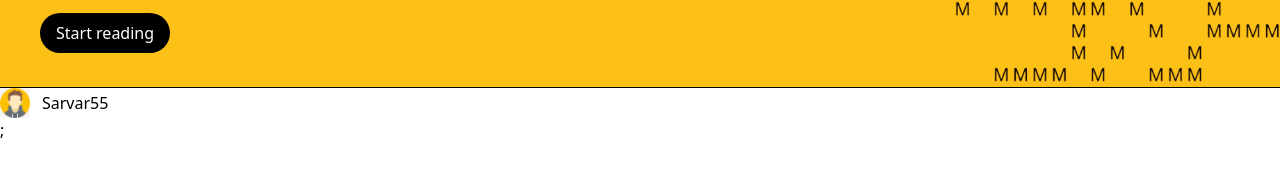
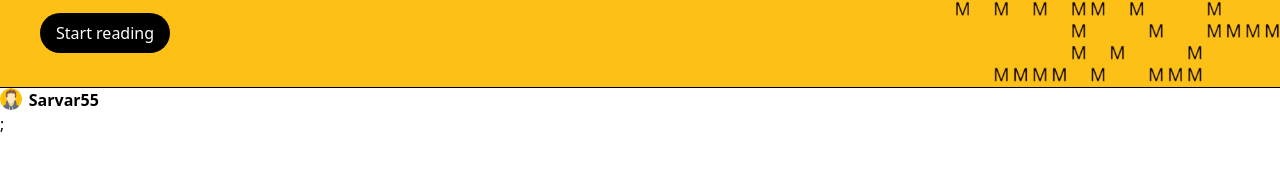
Before and after one commit to Sarvar55/cleanReadsFrontend, a Next.js app: page / in a window 1280 px wide. Shown: the part 359-536 px from the top of the page. Built offline with nearby package versions, Linux system fonts and the light colour scheme.

Commit message:
feat: profilecard andposrcard addedand implemented

```diff
--- /dev/null
+++ b/components/PostCard/PostCard.js
@@ -0,0 +1,56 @@
+import Image from 'next/image';
+import bookmark from '../..//public/images/bookmark.svg';
+import Logo from '../../public/images/medium.png';
+import Profilecard from '../profile-card/Profilecard';
+const styles = {
+  wrapper: 'flex max-w-[46rem] h-[10rem] items-center gap-[1rem]',
+  authorContainer: 'flex gap-[.4rem]',
+  authorImage: 'obkect-cover',
+  authorImageContainer:
+    'grid pleace-items-center rounded-full overflow-hidden h-[1.4rem] w-[1.4rem]',
+  postDetails: 'flex-[2.5rem] flex flex-col',
+  authorName: 'font-semibold',
+  title: 'font-bold text-2xl',
+  brefing: 'text-[#787878]',
+  detailsContainer: 'flex items-center justify-between text-[#787878]',
+  articleDetails: 'my-2 text-[.8rem]',
+  category: 'bg-[#F2F3F2] p-1 rounded-full',
+  bookmarkContainer: 'cursor-pointer',
+};
+
+const PostCard = () => {
+  const userDetail = {
+    username: 'Sarvar55',
+    image: null,
+  };
+  return (
+    <div className={styles.wrapper}>
+      <div className={styles.postDetails}>
+        <Profilecard userDetail={userDetail} />{' '}
+        <h1 className={styles.title}>
+          {' '}
+          I Asked Leading Covid Scientists Off the Record About the Virus s
+          Origins and the{' '}
+        </h1>{' '}
+        <div className={styles.brefing}> Here s what they told me </div>{' '}
+        <div className={styles.detailsContainer}>
+          <span className={styles.articleDetails}>
+            {' '}
+            Mar 8· 5 min read· <span className={styles.category}>
+              {' '}
+              Coding{' '}
+            </span>{' '}
+          </span>{' '}
+          <span className={styles.bookmarkContainer}>
+            <Image src={bookmark} alt="bookmark" width={20} height={20} />{' '}
+          </span>{' '}
+        </div>{' '}
+      </div>{' '}
+      <div className={styles.thumbnailContainer}>
+        <Image src={Logo} height={100} width={100} alt="s" />{' '}
+      </div>{' '}
+    </div>
+  );
+};
+
+export default PostCard;
--- a/components/profile-card/Profilecard.js
+++ b/components/profile-card/Profilecard.js
@@ -1,20 +1,28 @@
 import Image from 'next/image';
 import avatar from '../..//public/images/avatar.png';
-
+const styles = {
+  authorContainer: 'flex gap-[.4rem]',
+  authorImage: 'object-cover',
+  authorName: 'font-semibold',
+  authorImageContainer:
+    'grid pleace-items-center rounded-full overflow-hidden h-[1.4rem] w-[1.4rem]',
+};
 const Profilecard = ({ userDetail }) => {
   const { image, username } = userDetail;
   const profileImage = image ? image : avatar;
 
   return (
-    <div className="flex items-center gap-3 cursor-pointer">
-      <Image
-        className="object-contain"
-        src={profileImage}
-        alt={username}
-        height={30}
-        width={30}
-      />{' '}
-      <div className="text-black font-medium"> {username} </div>{' '}
+    <div className={styles.authorContainer}>
+      <div className={styles.authorImageContainer}>
+        <Image
+          src={profileImage}
+          className={styles.authorImage}
+          width={40}
+          height={40}
+          alt="resim"
+        />{' '}
+      </div>{' '}
+      <div className={styles.authorName}> {username} </div>{' '}
     </div>
   );
 };
```
